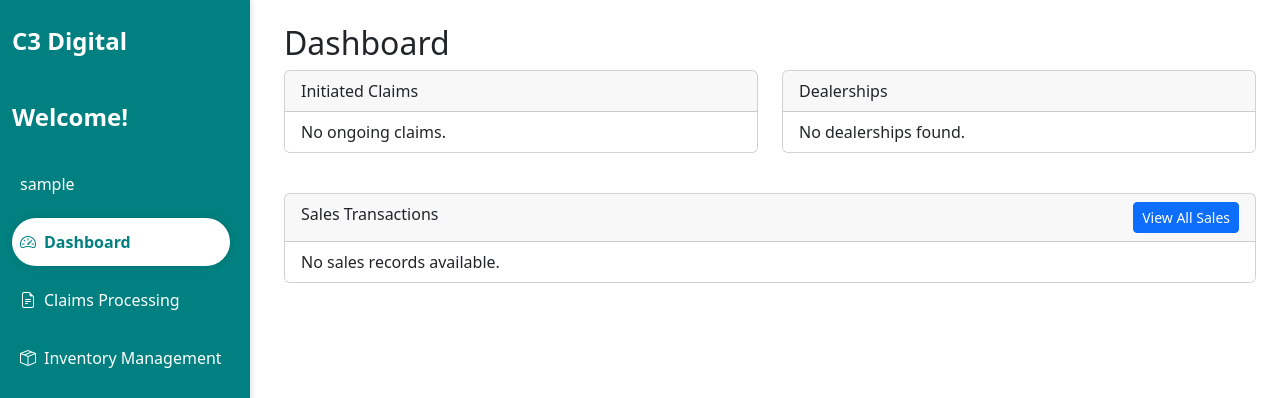
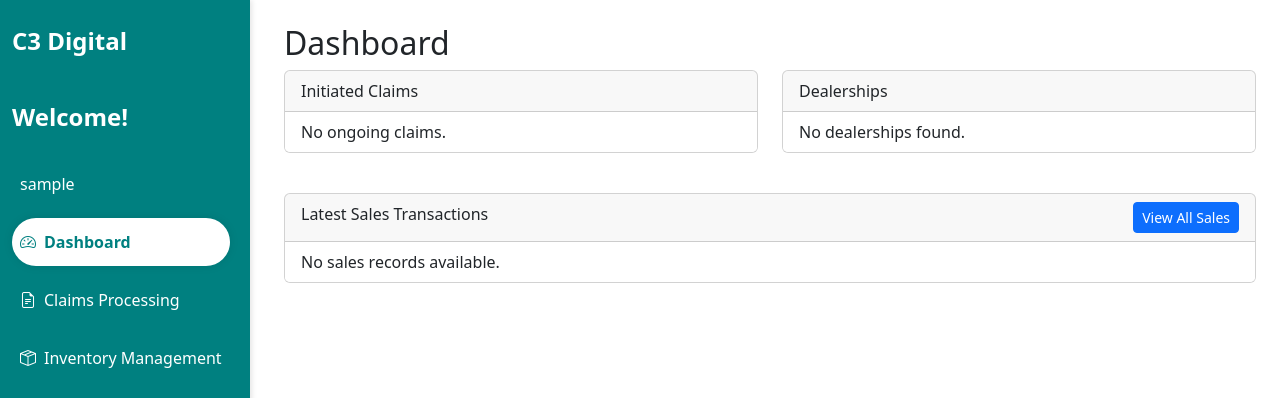
Before and after one commit to salmaan1-btm/C3-Digital, a Django app: page / in a window 1280 px wide. Shown: the top 398 px of the page. Run offline with Django 5.2, Linux system fonts and the light colour scheme; the visitor is signed in with stand-in values (Sample User, id 1); data that the repository does not hold is empty; some libraries are stand-ins or nearby versions.

Commit message:
dashboard wording fix

```diff
--- a/Apps/C3_app1/templates/C3_app1/index.html
+++ b/Apps/C3_app1/templates/C3_app1/index.html
@@ -42,7 +42,7 @@
 <!-- Sales Section -->
 <div class="card">
     <div
-    class="card-header">Sales Transactions
+    class="card-header">Latest Sales Transactions
     <a href="{% url 'C3_app1:view_sales' %}" class="btn btn-sm btn-primary float-end">View All Sales</a>
     </div>
 
```
